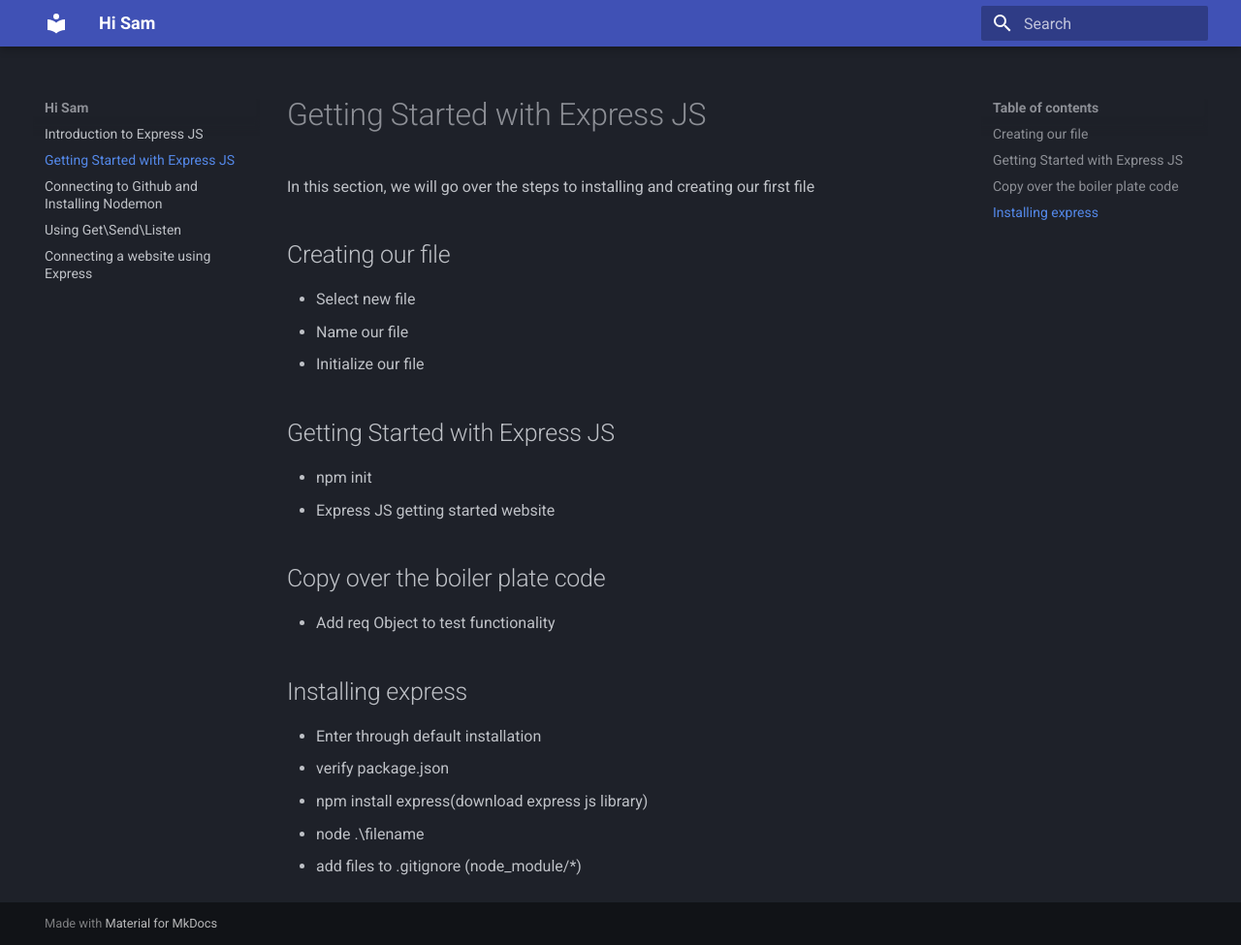
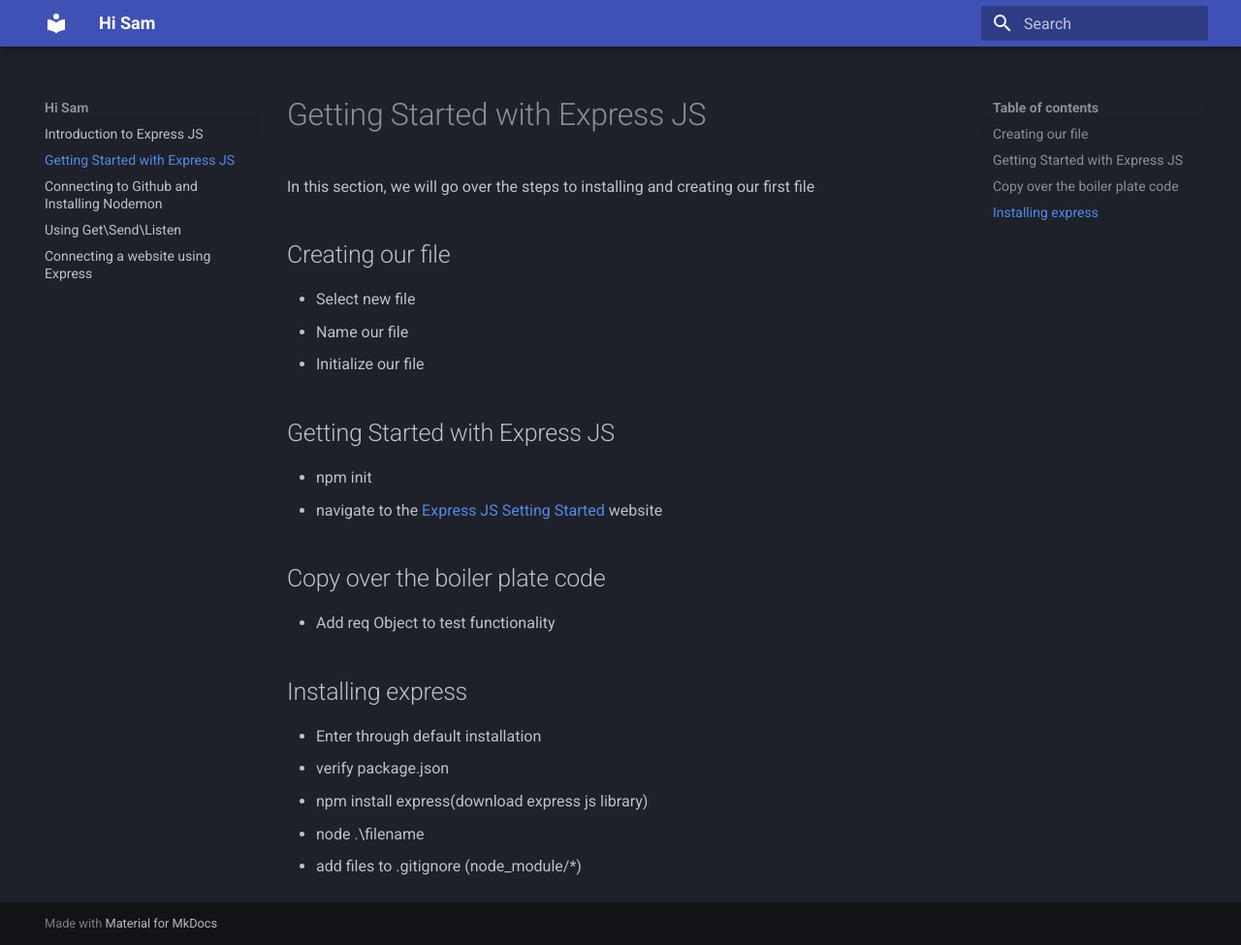
Before and after one commit to NBSutton98/COM-Documentation, an MkDocs documentation site: the page built from docs/task1.md, in a window 1280 px wide and 975 px high. Shown: the whole window at 97% size. Built offline with MkDocs 1.6.1 and Material for MkDocs 9.7.7, drawn with Linux system fonts in a browser that asks for light colours.

Commit message:
Update task1.md

```diff
--- a/docs/task1.md
+++ b/docs/task1.md
@@ -10,7 +10,7 @@ In this section, we will go over the steps to installing and creating our first
 
 ## Getting Started with Express JS
 - npm init
-- Express JS getting started website
+- navigate to the [Express JS Setting Started](https://expressjs.com/en/starter/installing.html) website
 
 ## Copy over the boiler plate code
 - Add req Object to test functionality
```
